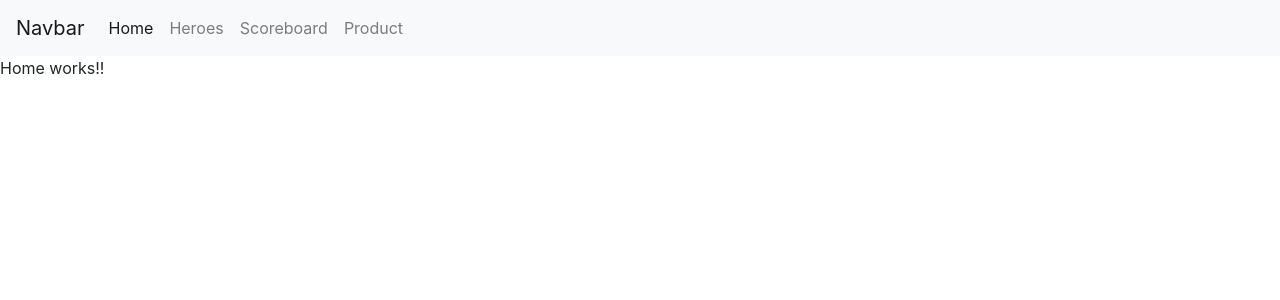
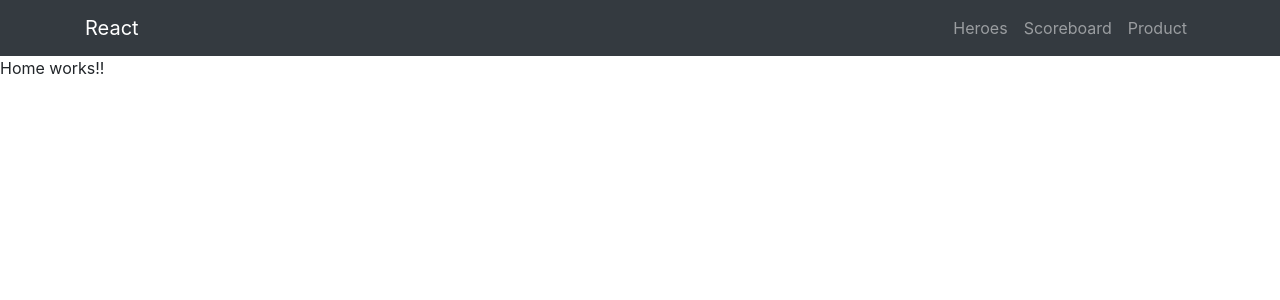
Before and after one commit to eastflag/react-hero, a React (Create React App) app: page / in a window 1280 px wide. Shown: the top 300 px of the page. Built offline with nearby package versions, Linux system fonts and the light colour scheme.

Commit message:
라우팅  4 - reactstrap 적용

```diff
--- a/src/pages/Menu.jsx
+++ b/src/pages/Menu.jsx
@@ -1,30 +1,37 @@
-import React from 'react';
+import React, { useState } from 'react';
+import {
+  Collapse,
+  Navbar,
+  NavbarToggler,
+  Nav,
+  NavItem
+} from 'reactstrap';
 import {NavLink} from "react-router-dom";
 
 export const Menu = (props) => {
+  const [isOpen, setIsOpen] = useState(false);
+
+  const toggle = () => setIsOpen(!isOpen);
+
   return (
-    <nav className="navbar navbar-expand-lg navbar-light bg-light">
-      <NavLink className="navbar-brand" to="/">Navbar</NavLink>
-      <button className="navbar-toggler" type="button" data-toggle="collapse" data-target="#navbarNav"
-              aria-controls="navbarNav" aria-expanded="false" aria-label="Toggle navigation">
-        <span className="navbar-toggler-icon"></span>
-      </button>
-      <div className="collapse navbar-collapse" id="navbarNav">
-        <ul className="navbar-nav">
-          <li className="nav-item active">
-            <NavLink className="nav-link" to="/">Home <span className="sr-only">(current)</span></NavLink>
-          </li>
-          <li className="nav-item">
-            <NavLink className="nav-link" to="/heroes">Heroes</NavLink>
-          </li>
-          <li className="nav-item">
-            <NavLink className="nav-link" to="/scoreboard">Scoreboard</NavLink>
-          </li>
-          <li className="nav-item">
-            <NavLink className="nav-link" to="/product">Product</NavLink>
-          </li>
-        </ul>
+    <Navbar color="dark" dark expand="md">
+      <div className="container">
+        <NavLink to="/" className="navbar-brand">React</NavLink>
+        <NavbarToggler onClick={toggle} />
+        <Collapse isOpen={isOpen} navbar>
+          <Nav className="ml-auto" navbar>
+            <NavItem>
+              <NavLink to="/heroes" className="nav-link">Heroes</NavLink>
+            </NavItem>
+            <NavItem>
+              <NavLink to="/scoreboard" className="nav-link">Scoreboard</NavLink>
+            </NavItem>
+            <NavItem>
+              <NavLink to="/product" className="nav-link">Product</NavLink>
+            </NavItem>
+          </Nav>
+        </Collapse>
       </div>
-    </nav>
+    </Navbar>
   )
 }
```
